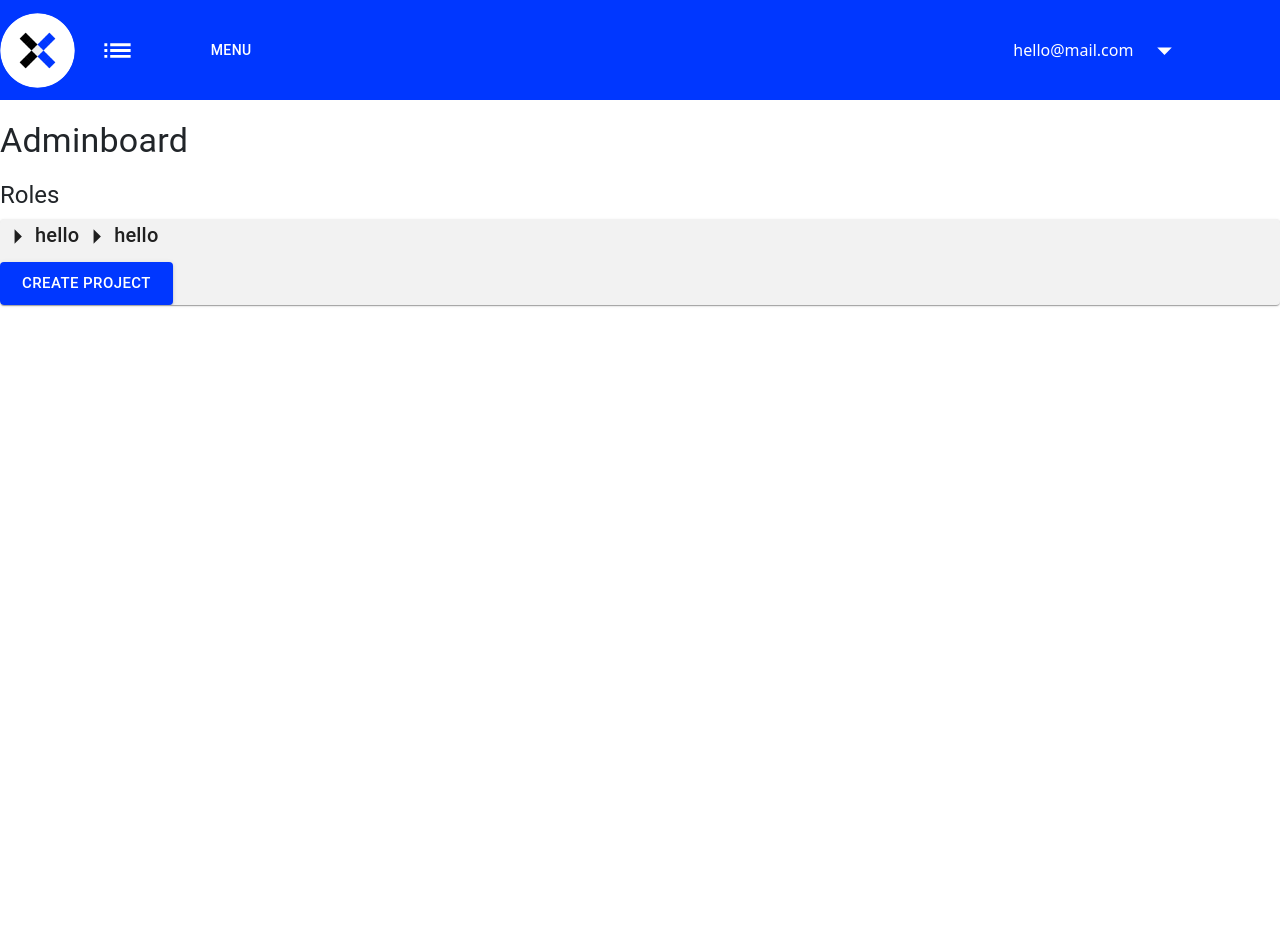
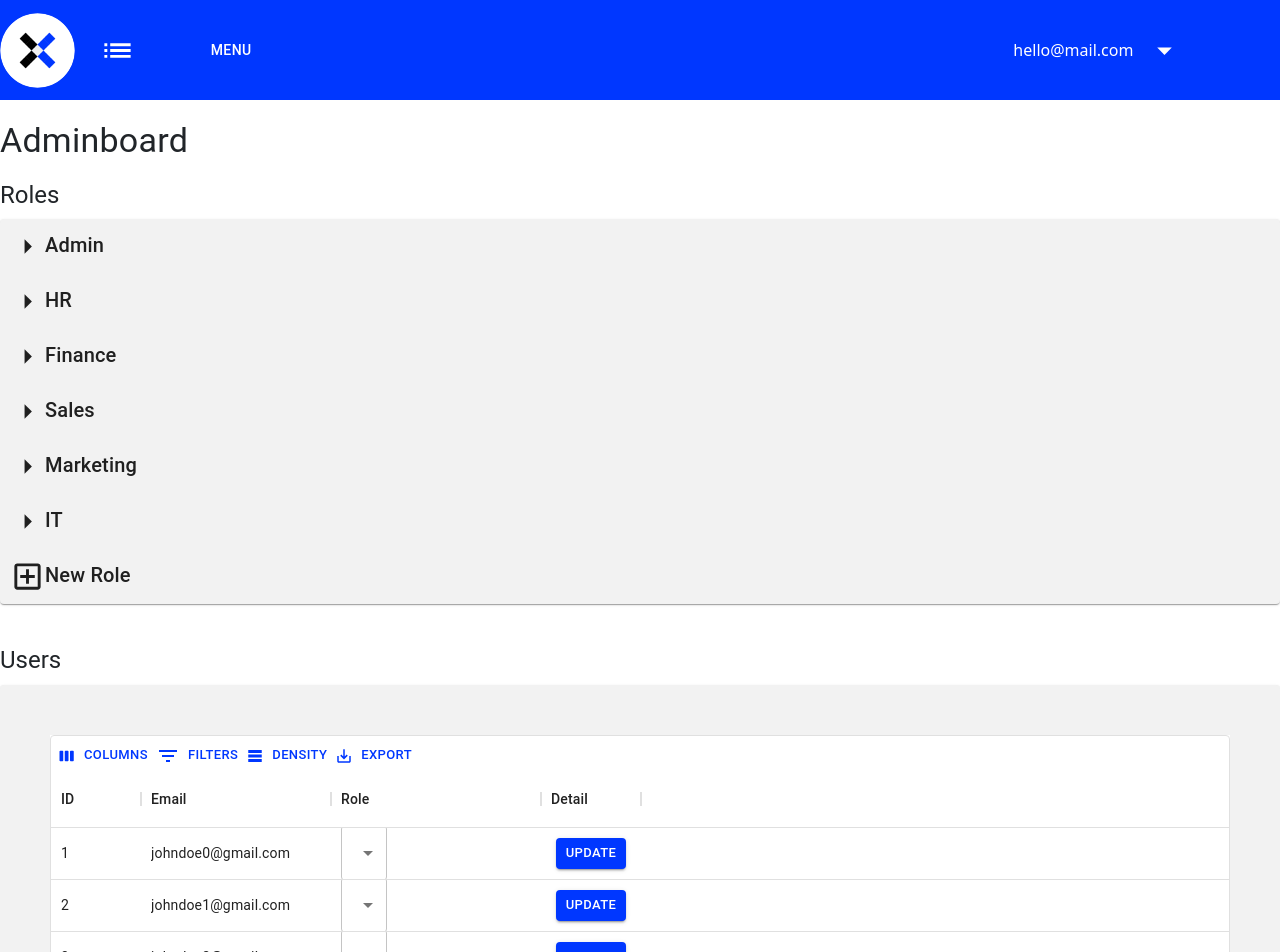
Before and after one commit to cenarturkmen/nextgen-osr-fe, a React (Create React App) app: page /adminboard in a window 1280 px wide. Shown: the top 952 px of the page. Before the commit the page ends 800 px from the top, so only its background shows below. Built offline with nearby package versions, Linux system fonts and the light colour scheme.

Commit message:
adminboard implemented

```diff
--- /dev/null
+++ b/src/Components/NewRole/NewRole.js
@@ -0,0 +1,75 @@
+import {Typography} from '@mui/material';
+import {useState} from 'react';
+import './NewRole.scss';
+import AddBoxIcon from '@mui/icons-material/AddBox';
+import AddBoxOutlinedIcon from '@mui/icons-material/AddBoxOutlined';
+import {Checkbox} from '@mui/material';
+import FormGroup from '@mui/material/FormGroup';
+import FormControlLabel from '@mui/material/FormControlLabel';
+import {Card} from '@mui/material';
+import {Button} from '@mui/material';
+import FormControl from '@mui/material/FormControl';
+import TextField from '@mui/material/TextField';
+
+const NewRole = () => {
+  const privileges = ['Create', 'Read', 'Update', 'Delete'];
+  const [open, setOpen] = useState(false);
+  return (
+    <div className="role">
+      <div
+        className="header"
+        onClick={() => {
+          setOpen(!open);
+        }}
+      >
+        {open ? (
+          <AddBoxIcon fontSize="large" color="primary" />
+        ) : (
+          <AddBoxOutlinedIcon fontSize="large" />
+        )}
+        <Typography variant="h6">New Role</Typography>
+      </div>
+      <div>
+        <Card className="new-role-card">
+          <div>
+            {open ? (
+              <FormControl sx={{m: 2, minWidth: 350}}>
+                <TextField label="New Role Name" sx={{bgcolor: 'white'}} />
+              </FormControl>
+            ) : null}
+
+            <FormGroup className="form-group">
+              {open
+                ? privileges.map((privilege, index) => {
+                    return (
+                      <FormControlLabel
+                        sx={{m: 1}}
+                        control={<Checkbox />}
+                        label={privilege}
+                        id={index}
+                      />
+                    );
+                  })
+                : null}
+            </FormGroup>
+          </div>
+          {open ? (
+            <Button
+              className="new-role-button"
+              color="primary"
+              sx={{m: 1}}
+              size="large"
+              variant="contained"
+              onClick={() => {
+                console.log('hello');
+              }}
+            >
+              Create Role
+            </Button>
+          ) : null}
+        </Card>
+      </div>
+    </div>
+  );
+};
+export default NewRole;
--- /dev/null
+++ b/src/Components/NewRole/NewRole.scss
@@ -0,0 +1,12 @@
+.new-role-card{
+    display: flex;
+    flex-direction: row;
+    justify-content: space-between;
+    align-items: center
+}
+
+.new-role-button {
+    display: flex;
+    justify-self: center;
+    margin-top: 10px !important;
+}
--- a/src/Components/Role/Role.js
+++ b/src/Components/Role/Role.js
@@ -7,7 +7,7 @@ import {Checkbox} from '@mui/material';
 import FormGroup from '@mui/material/FormGroup';
 import FormControlLabel from '@mui/material/FormControlLabel';
 import {Card} from '@mui/material';
-import { Button } from '@mui/material';
+import {Button} from '@mui/material';
 
 const Role = (props) => {
   const [open, setOpen] = useState(false);
@@ -29,24 +29,27 @@ const Role = (props) => {
         <Typography variant="h6">{props.name}</Typography>
       </div>
       <div>
-      <Card className="privilege-card" >
-          <FormGroup className='form-group' >
+        <Card className="privilege-card">
+
+          <FormGroup className="form-group">
             {open
               ? privileges.map((privilege, index) => {
                   return (
                     <FormControlLabel
-                     sx={{m:1}}
-                      control={<Checkbox  />}
+                      sx={{m: 1}}
+                      control={<Checkbox />}
                       label={privilege}
                       id={index}
                     />
                   );
                 })
-
               : null}
-            {/* <Button
-              className="button"
+            </FormGroup>
+            {open ? (
+              <Button
+                className="role-button"
                 color="primary"
+                sx={{m: 1}}
                 size="large"
                 variant="contained"
                 onClick={() => {
@@ -54,8 +57,8 @@ const Role = (props) => {
                 }}
               >
                 Update
-            </Button> */}
-          </FormGroup>
+              </Button>
+            ) : null}
 
         </Card>
       </div>
--- a/src/Components/Role/Role.scss
+++ b/src/Components/Role/Role.scss
@@ -10,7 +10,8 @@ $green: #39d52d;
 
 .privilege-card{
     display: flex;
-    flex-direction: column;
+    flex-direction: row;
+    justify-content: space-between;
 }
 
 .MuiFormGroup-root{
@@ -18,3 +19,7 @@ $green: #39d52d;
     flex-direction: row !important;
 
 }
+
+.role-button {
+    display: flex;
+}
--- a/src/Pages/Adminboard/Adminboard.js
+++ b/src/Pages/Adminboard/Adminboard.js
@@ -4,11 +4,13 @@ import {Card} from '@mui/material';
 import {Typography} from '@mui/material';
 import Grid from '@mui/material/Grid';
 import {Button} from '@mui/material';
-import {FormControl} from '@mui/material';
-import OutlinedInput from '@mui/material/OutlinedInput';
 import Role from './../../Components/Role/Role';
-import InputLabel from '@mui/material/InputLabel';
+import NewRole from '../../Components/NewRole/NewRole';
+import { MenuItem, Select } from '@mui/material';
+
 import './Adminboard.scss';
+import {DataGrid, GridToolbar} from '@mui/x-data-grid';
+import Box from '@mui/system/Box';
 
 const theme = createTheme({
   palette: {
@@ -24,7 +26,9 @@ const theme = createTheme({
     },
   },
 });
+const roles = ['Admin', 'HR', 'Finance', 'Sales', 'Marketing', 'IT'];
 export default function Adminboard() {
+
   return (
     <ThemeProvider theme={theme}>
       <Navbar />
@@ -40,22 +44,31 @@ export default function Adminboard() {
           </Typography>
           <Card className="roles-card" style={{backgroundColor: '#f2f2f2'}}>
             <div className="roles">
-              <Role className="role" name=" hello" description="darling" />
-              <Role className="role" name=" hello" description="darling" />
-
+              {roles.map((role) => (
+                <Role name={role} />
+              ))}
+              <NewRole />
             </div>
-            <Button
-              sx={{mt: 1}}
-              className="button"
-              color="primary"
-              size="large"
-              variant="contained"
-              onClick={() => {
-                console.log('hello');
-              }}
-            >
-              Create Project
-            </Button>
+          </Card>
+          <Typography className="header" variant="h5" gutterBottom sx={{mt: 5}}>
+            Users
+          </Typography>
+          <Card className="roles-card" sx={{backgroundColor: '#f2f2f2'}}>
+            <Box className="box-container">
+              <div className="box-inner">
+                <DataGrid
+                  align="center"
+                  flex
+                  className="dataGrid"
+                  rows={fakeRows}
+                  columns={columns}
+                  autoHeight
+                  components={{
+                    Toolbar: GridToolbar,
+                  }}
+                />
+              </div>
+            </Box>
           </Card>
         </Grid>
         <Grid item xs={0} xl={1.5}></Grid>
@@ -63,3 +76,52 @@ export default function Adminboard() {
     </ThemeProvider>
   );
 }
+
+const columns = [
+  {field: 'id', headerName: 'ID', width: 90},
+  {field: 'mail', headerName: 'Email', width: 190},
+  {
+    field: 'role',
+    headerName: 'Role',
+    width: 210,
+    editable: false,
+    renderCell: (rowData) => (
+      <>
+        <Select
+          sx={{bgcolor: 'white'}}
+          margin="dense"
+          onChange={(e) => {console.log("hello")}}
+        >
+          {roles.map ((role, key) => ( <MenuItem ley={key} defaultValue={role} value={role}>{role}</MenuItem>))}
+        </Select>
+      </>
+    ),
+  },
+  {
+    field: 'Detail',
+    headerName: 'Detail',
+    editable: false,
+    align: 'center',
+    renderCell: (params) => (
+      <Button
+        variant="contained"
+        size="small"
+        style={{background: '#0037ff'}}
+        onClick={() => {
+          console.log('hello');
+        }}
+      >
+        Update
+      </Button>
+    ),
+  },
+];
+
+// const rows = [{id: 1, mail: 'john@doe.com', Detail: 'John Doe'},
+// ];
+// create a fake rows array with 10 items
+const fakeRows = Array.from({length: 10}).map((_, i) => ({
+  id: i + 1,
+  mail: `johndoe` + i + `@gmail.com`,
+  role: 'Admin',
+}));
--- a/src/Pages/Adminboard/Adminboard.scss
+++ b/src/Pages/Adminboard/Adminboard.scss
@@ -1,7 +1,9 @@
 .role {
     justify-content: flex-start;
+    margin: 10px;
 }
 
 .roles {
     display: flex;
+    flex-direction: column;
 }
```
Lines whose indentation alone changed are shown as unchanged.
